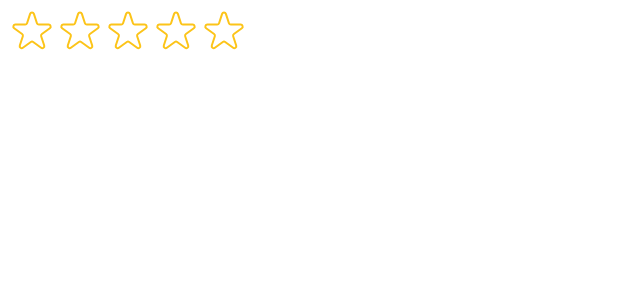
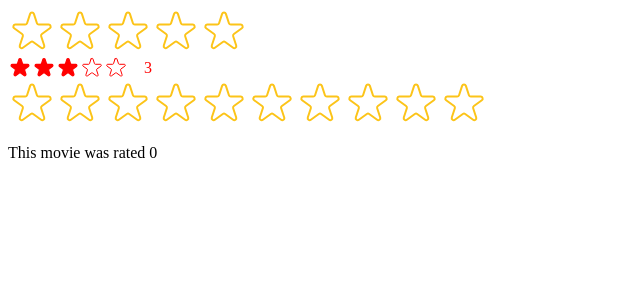
Before and after one commit to SunpreetSandhu/movie-tracker-app, a React (Create React App) app: page / in a window 1280 px wide. Shown: the top 300 px of the page, without its empty margins (0-640 px from the left). Built offline with nearby package versions, Linux system fonts and the light colour scheme.

Commit message:
added proptypes checking

```diff
--- a/src/StarRating.js
+++ b/src/StarRating.js
@@ -1,4 +1,5 @@
 import { useState } from "react";
+import PropTypes from "prop-types";
 const containerStyle = {
   display: "flex",
   alignItems: "center",
@@ -9,15 +10,33 @@ const starContainerStyle = {
   display: "flex",
 };
 
+StarRating.propTypes = {
+  maxRating: PropTypes.number,
+  defaultRating: PropTypes.number,
+  color: PropTypes.string,
+  size: PropTypes.number,
+  messages: PropTypes.array,
+  className: PropTypes.string,
+  onSetRating: PropTypes.func,
+};
+
 export default function StarRating({
   maxRating = 5,
   color = "#fcc419",
   size = 48,
+  className = "",
+  messages = [],
+  defaultRating = 0,
+  onSetRating,
 }) {
-  const [rating, setRating] = useState(0);
+  const [rating, setRating] = useState(defaultRating);
   const [tempRating, setTempRating] = useState(0);
   function handleRating(rating) {
     setRating(rating);
+
+    if (onSetRating) {
+      onSetRating(rating);
+    }
   }
 
   const textStyle = {
@@ -27,7 +46,7 @@ export default function StarRating({
     fontSize: `${size / 1.5}px`,
   };
   return (
-    <div style={containerStyle}>
+    <div style={containerStyle} className={className}>
       <div style={starContainerStyle}>
         {Array.from({ length: maxRating }, (v, i) => (
           <Star
@@ -45,7 +64,11 @@ export default function StarRating({
           />
         ))}
       </div>
-      <p style={textStyle}>{tempRating || rating || ""}</p>
+      <p style={textStyle}>
+        {messages.length === maxRating
+          ? messages[tempRating ? tempRating - 1 : rating - 1]
+          : tempRating || rating || ""}
+      </p>
     </div>
   );
 }
--- a/src/index.js
+++ b/src/index.js
@@ -3,11 +3,26 @@ import ReactDOM from "react-dom/client";
 // import "./index.css";
 // import App from "./App";
 import StarRating from "./StarRating";
+import { useState } from "react";
+function Test() {
+  const [movieRating, setMovieRating] = useState(0);
+  return (
+    <div>
+      <StarRating maxRating={10} onSetRating={setMovieRating} />
+      <p>This movie was rated {movieRating}</p>
+    </div>
+  );
+}
 
 const root = ReactDOM.createRoot(document.getElementById("root"));
 root.render(
   <React.StrictMode>
-    <StarRating maxRating={5} />
+    <StarRating
+      maxRating={5}
+      messages={["Terrible", "Bad", "Okay", "Good", "Amazing"]}
+    />
+    <StarRating size={24} color="red" className="test" defaultRating={3} />
+    <Test></Test>
   </React.StrictMode>
 );
 
```
